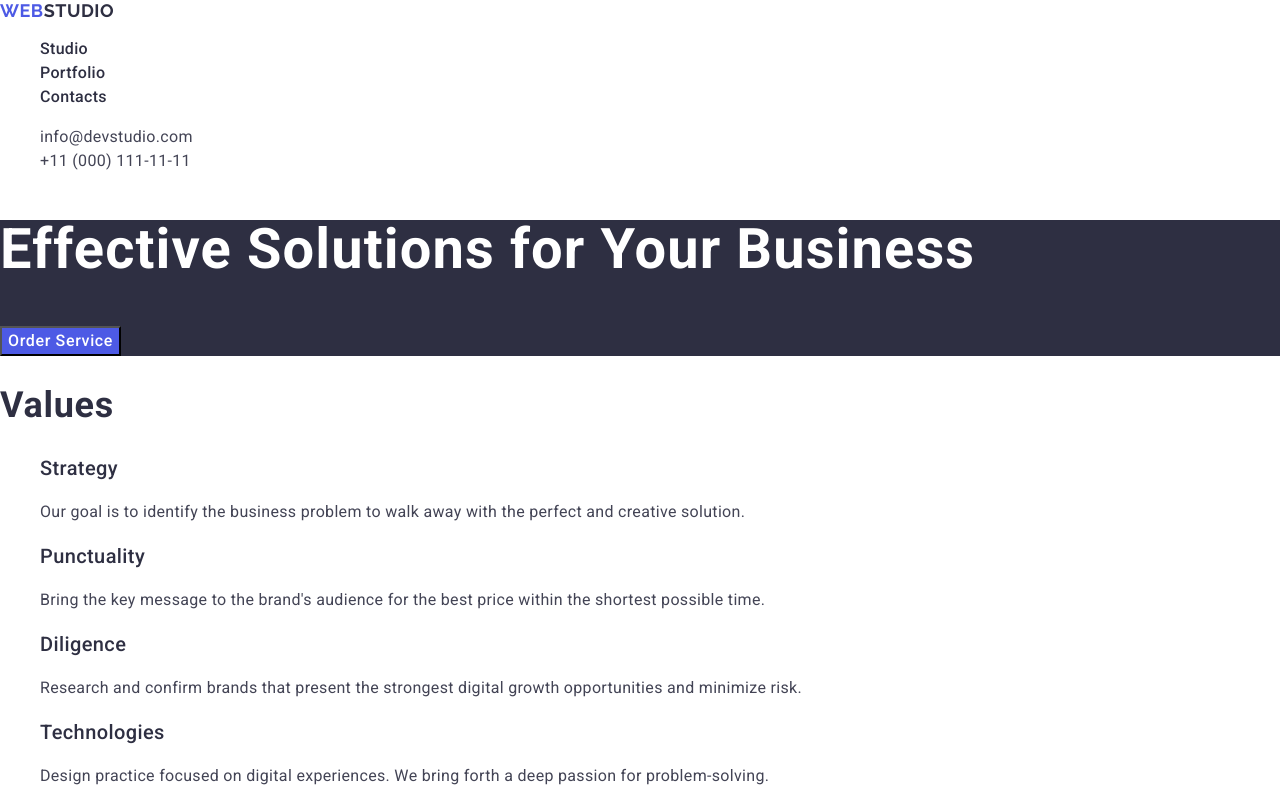
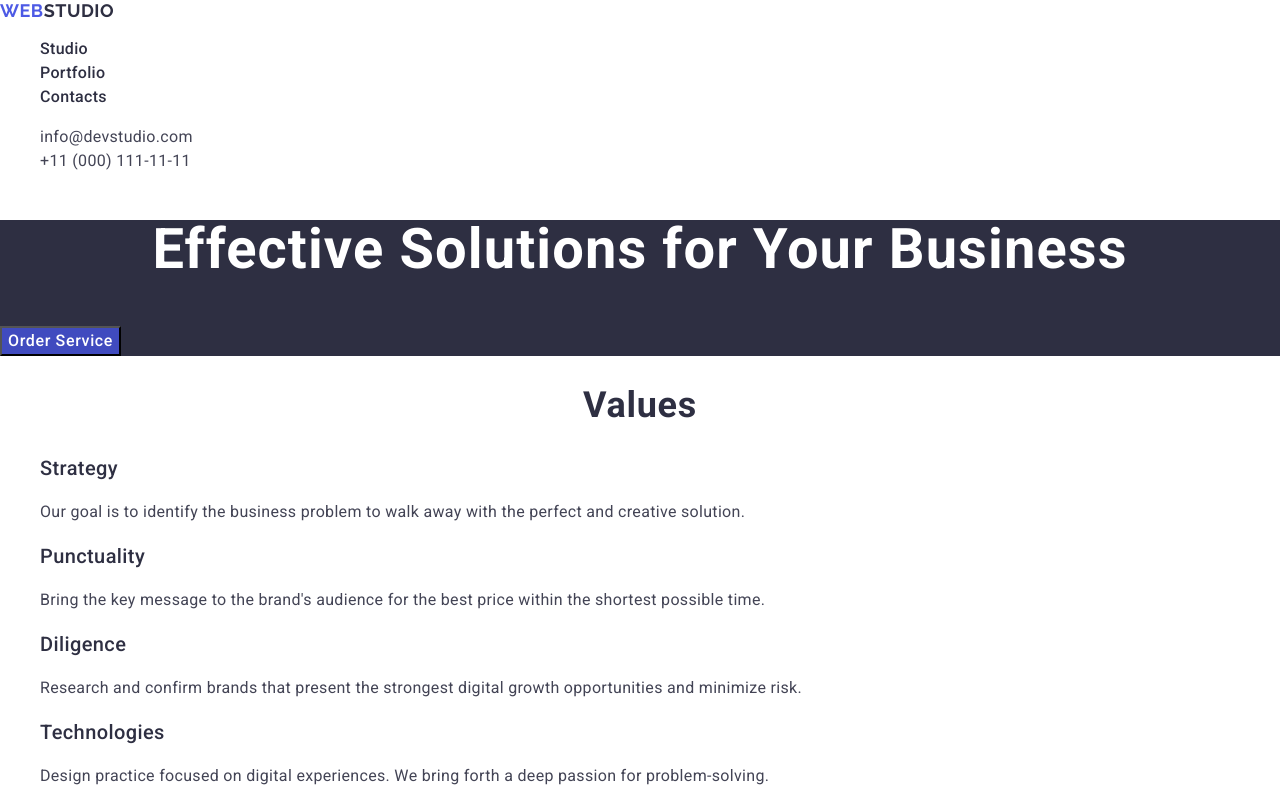
Before and after one commit to artem-zherdochkin/goit-markup-hw-02, a plain HTML site: page index.html in a window 1280 px wide. In both pictures the pointer is over the button "Order Service". Shown: the top 800 px of the page. Drawn offline with nearby package versions, Linux system fonts and the light colour scheme.

Commit message:
update css styles

```diff
--- a/css/styles.css
+++ b/css/styles.css
@@ -78,6 +78,7 @@ button {
   line-height: 1.07;
   letter-spacing: 0.02em;
   color: #fff;
+  text-align: center;
 }
 
 .main-button {
@@ -88,6 +89,11 @@ button {
   letter-spacing: 0.04em;
   color: #fff;
   background-color: #4d5ae5;
+}
+
+.main-button:hover,
+.main-button:focus {
+  background-color: #404bbf;
 }
 
 .section-team {
@@ -107,6 +113,8 @@ button {
   line-height: 1.11;
   letter-spacing: 0.02em;
   color: #2e2f42;
+  text-align: center;
+  text-transform: capitalize;
 }
 
 .item-title {
```
